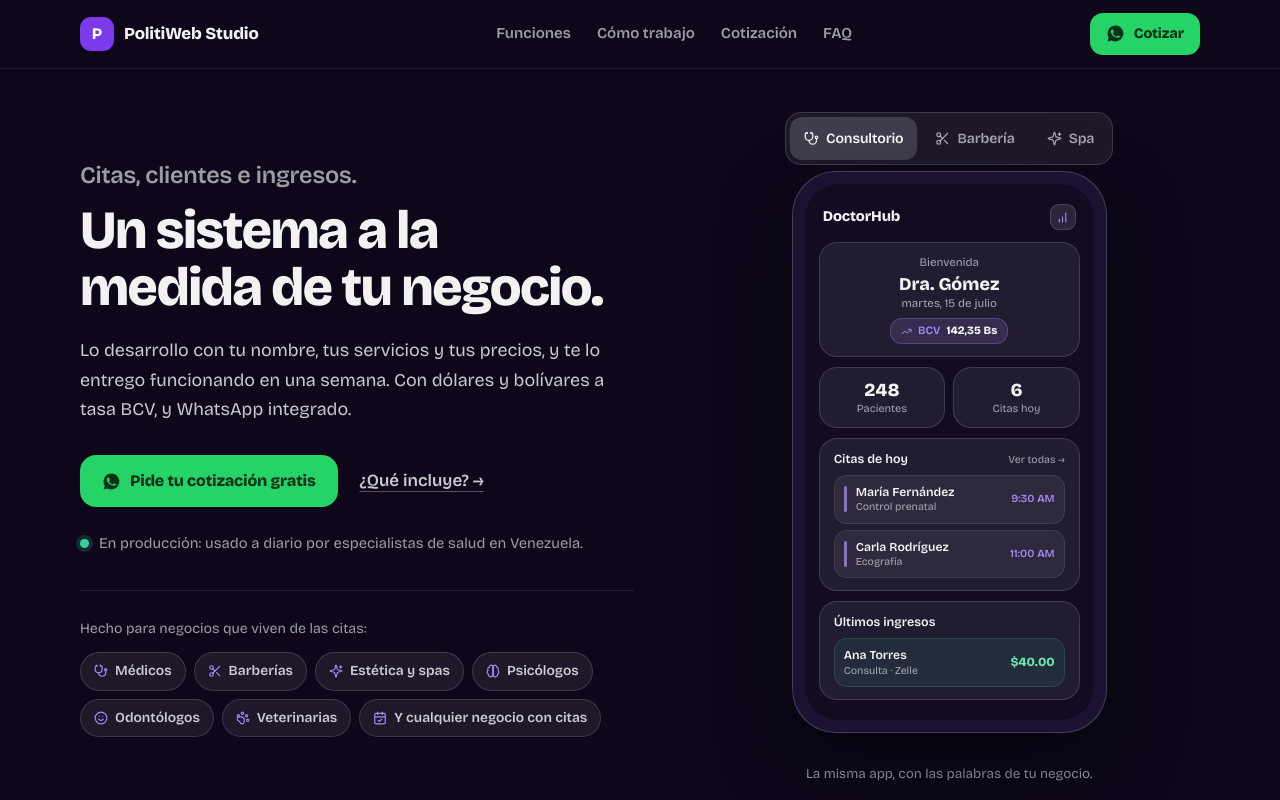
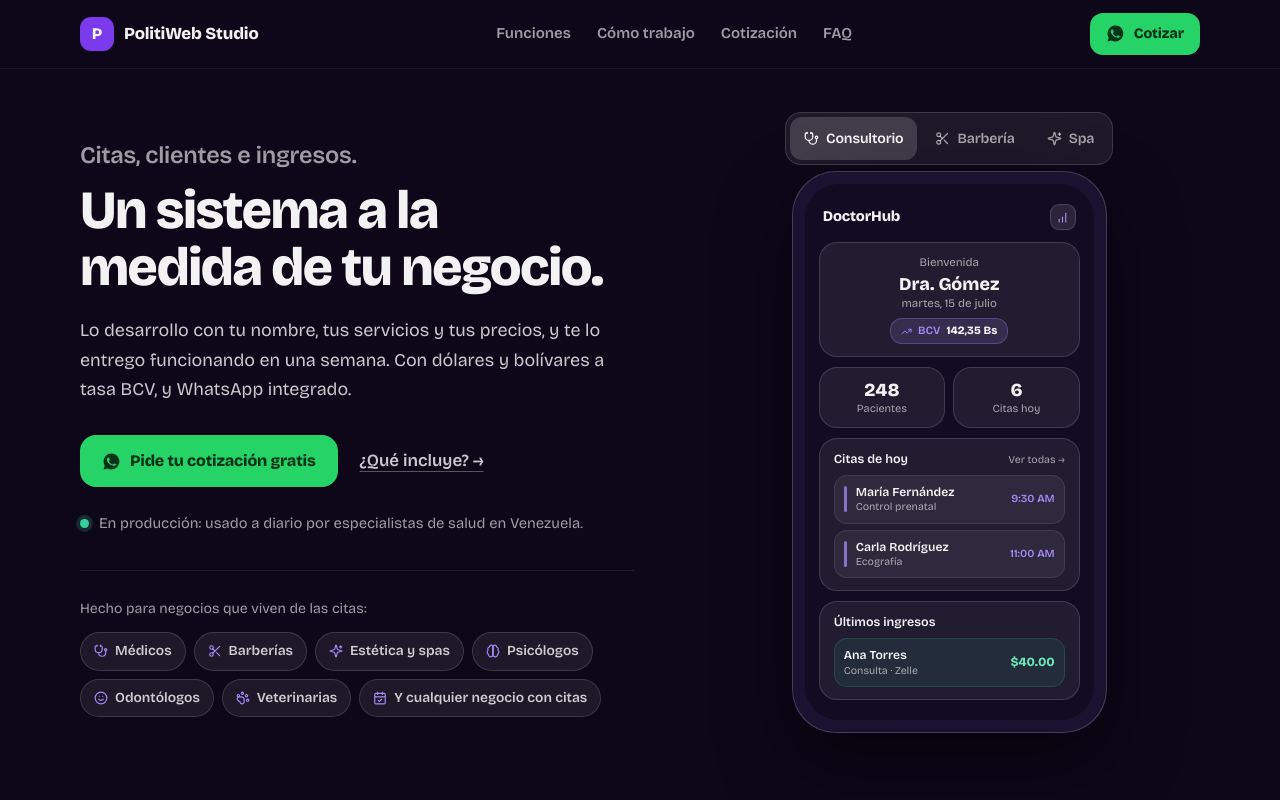
Before and after one commit to Politi23/PolitiCitas, a Next.js app: page / in a window 1280 px wide. Shown: the top 800 px of the page. Built offline with nearby package versions, Linux system fonts and the light colour scheme.

Commit message:
chore: quitar texto bajo el telefono demo

```diff
--- a/app/globals.css
+++ b/app/globals.css
@@ -139,7 +139,6 @@ a:focus-visible, button:focus-visible, summary:focus-visible {
   position: absolute; inset: 0; border-radius: 12px;
   background: rgba(255, 255, 255, 0.16);
 }
-.seg-hint { font-size: 0.84rem; color: var(--ink-soft); }
 
 .phone-float { animation: floaty 7s ease-in-out infinite alternate; }
 @keyframes floaty { to { transform: translateY(-12px); } }
--- a/components/phone-demo.tsx
+++ b/components/phone-demo.tsx
@@ -167,7 +167,6 @@ export function PhoneDemo() {
           </div>
         </motion.div>
       </div>
-      <p className="seg-hint">La misma app, con las palabras de tu negocio.</p>
     </div>
   );
 }
```
